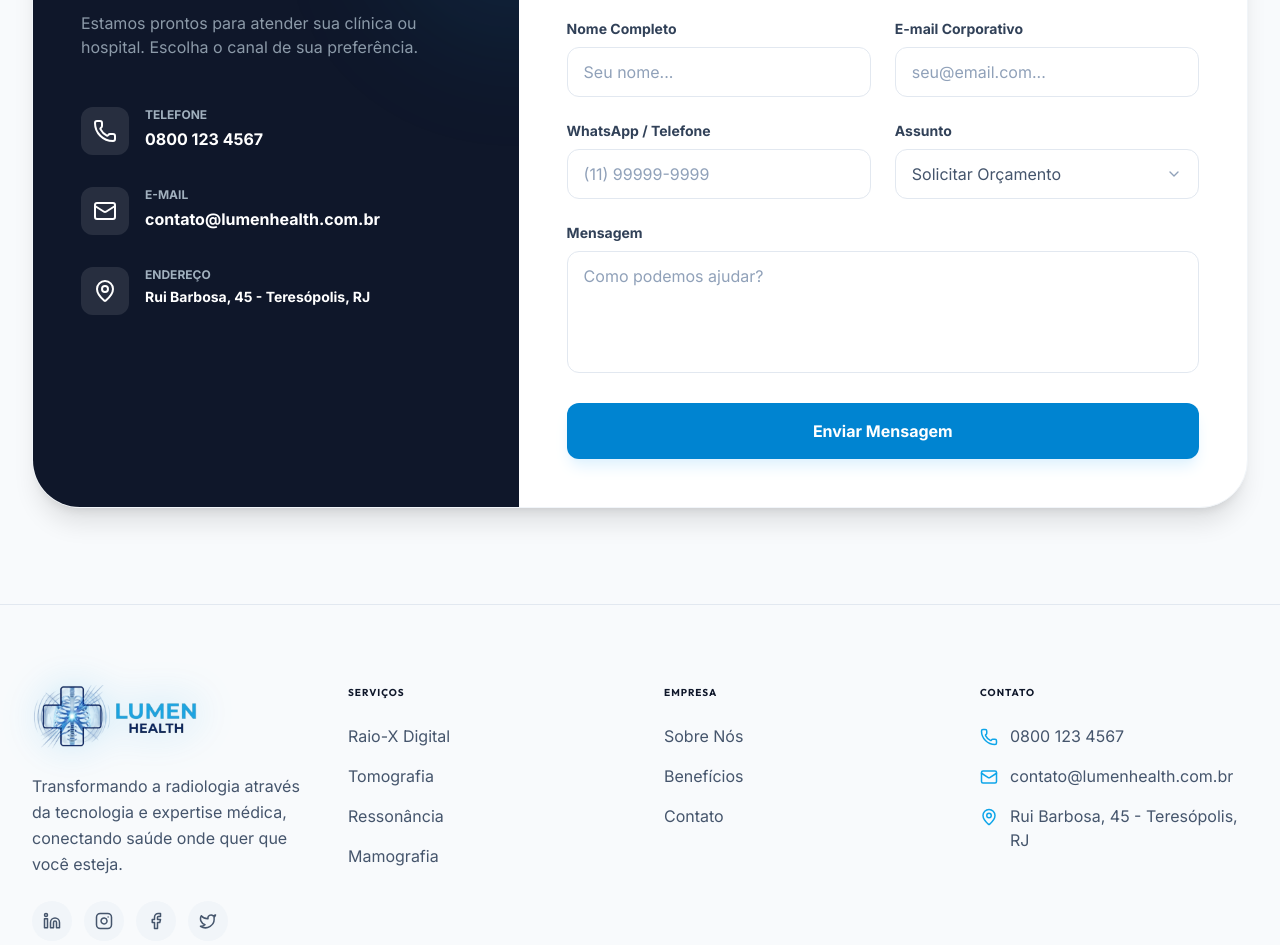
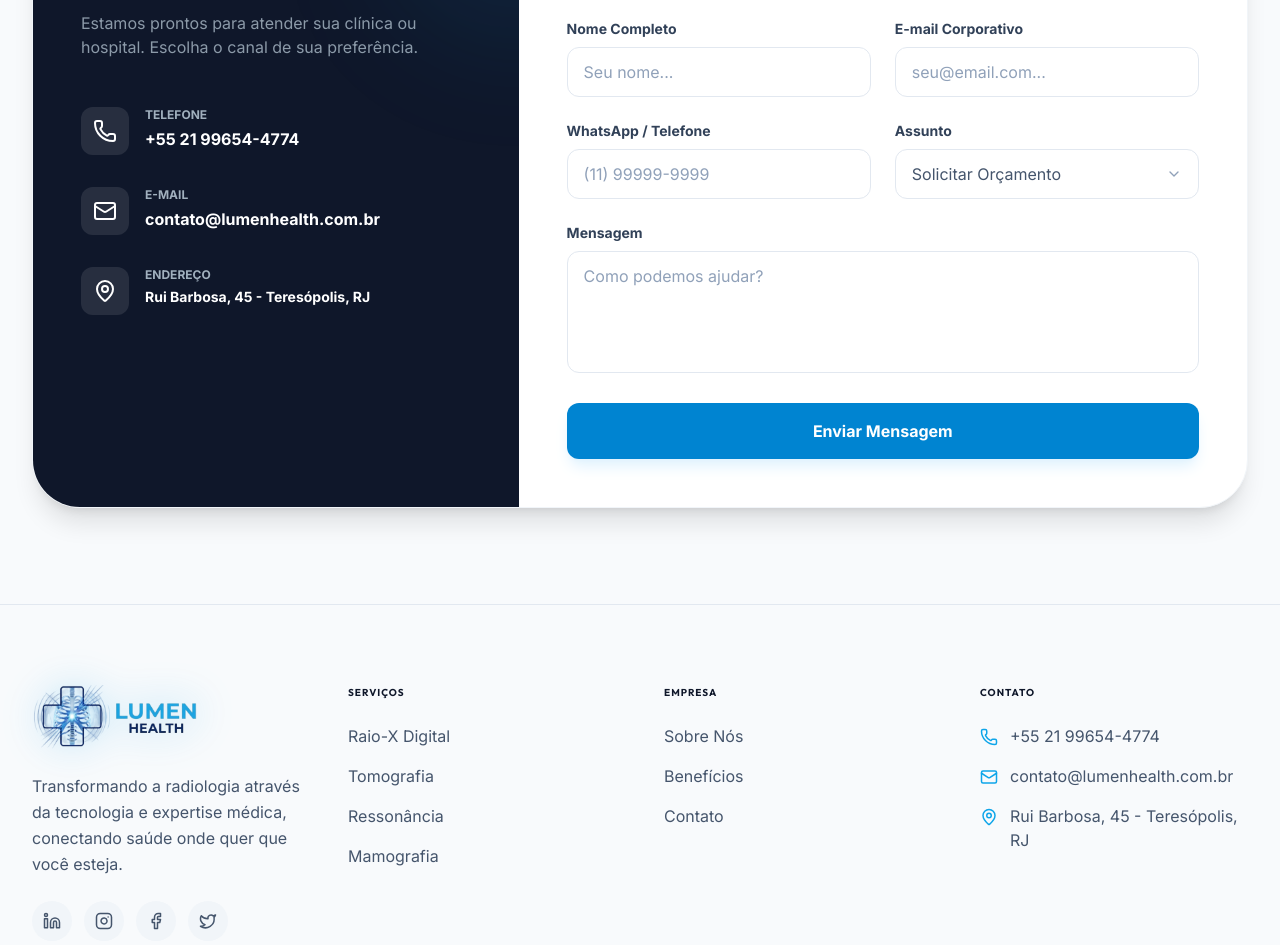
Before and after one commit to lucasamaraloliveira/lumen-health, a Next.js app: page / in a window 1280 px wide. Shown: the part 4240-5185 px from the top of the page. Built offline with nearby package versions, Linux system fonts and the light colour scheme.

Commit message:
chore(contact): altera número de contato conforme solicitado pelo cliente
altera número de contato conforme solicitado pelo cliente

```diff
--- a/app/components/sections/ContactSection.tsx
+++ b/app/components/sections/ContactSection.tsx
@@ -53,7 +53,7 @@ export default function ContactSection({
                                     </div>
                                     <div>
                                         <div className="text-xs text-sky-100/70 uppercase font-bold mb-1">Telefone</div>
-                                        <div className="font-bold">0800 123 4567</div>
+                                        <div className="font-bold">+55 21 99654-4774</div>
                                     </div>
                                 </div>
                                 <div className="flex gap-4 group">
--- a/app/page.tsx
+++ b/app/page.tsx
@@ -278,7 +278,7 @@ export default function Home() {
                 </p>
                 <div className="flex flex-col sm:flex-row gap-4 justify-center items-center lg:items-start lg:justify-start w-full animate-slide-up animation-delay-200">
                   <a
-                    href="https://wa.me/551140030000?text=Quero%20um%20or%C3%A7amento"
+                    href="https://wa.me/5521996544774?text=Gostaria%20de%20solicitar%20um%20or%C3%A7amento%20dos%20servi%C3%A7os%20de%20telerradiologia"
                     target="_blank"
                     rel="noopener noreferrer"
                     className="bg-sky-600 text-white px-8 py-4 rounded-full font-bold text-base sm:text-lg hover:bg-brand-primary transition-all shadow-lg shadow-sky-500/20 flex items-center justify-center gap-2 group w-full max-w-[320px] sm:max-w-none sm:w-auto"
@@ -500,7 +500,7 @@ export default function Home() {
                   </p>
                   <div className="flex flex-col sm:flex-row gap-4 justify-center items-center lg:justify-start lg:items-start">
                     <a
-                      href="https://wa.me/551140030000?text=Quero%20um%20or%C3%A7amento"
+                      href="https://wa.me/5521996544774?text=Gostaria%20de%20solicitar%20um%20or%C3%A7amento%20dos%20servi%C3%A7os%20de%20telerradiologia"
                       target="_blank"
                       rel="noopener noreferrer"
                       className="bg-sky-600 text-white px-8 py-4 rounded-full font-bold text-base sm:text-lg hover:bg-brand-primary transition-all flex items-center justify-center gap-2 group w-full max-w-[320px] sm:w-auto transition-all shadow-lg shadow-sky-900/20"
@@ -584,7 +584,7 @@ export default function Home() {
               <ul className="space-y-4 text-slate-600 text-sm sm:text-base">
                 <li className="flex items-start gap-3">
                   <Phone size={18} className="text-brand-secondary mt-1 shrink-0" />
-                  <span>0800 123 4567</span>
+                  <span>+55 21 99654-4774</span>
                 </li>
                 <li className="flex items-start gap-3">
                   <Mail size={18} className="text-brand-secondary mt-1 shrink-0" />
@@ -612,7 +612,7 @@ export default function Home() {
       <div className="fixed bottom-6 right-6 z-40 flex flex-col gap-4">
         {/* WhatsApp Balloon */}
         <motion.a
-          href="https://wa.me/551140030000"
+          href="https://wa.me/5521996544774?text=Gostaria%20de%20solicitar%20um%20or%C3%A7amento%20dos%20servi%C3%A7os%20de%20telerradiologia"
           target="_blank"
           rel="noopener noreferrer"
           initial={{ opacity: 0, scale: 0.5, x: 20 }}
```
Also changed, not shown: 1 other file (tests, documents, lock files or other folders).
